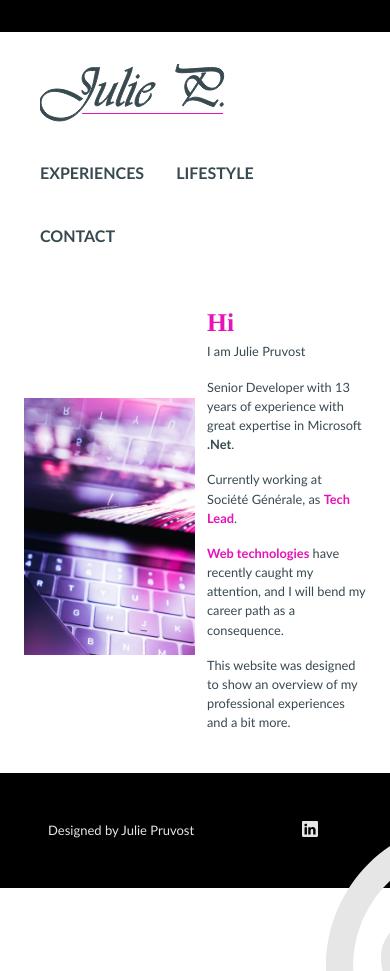
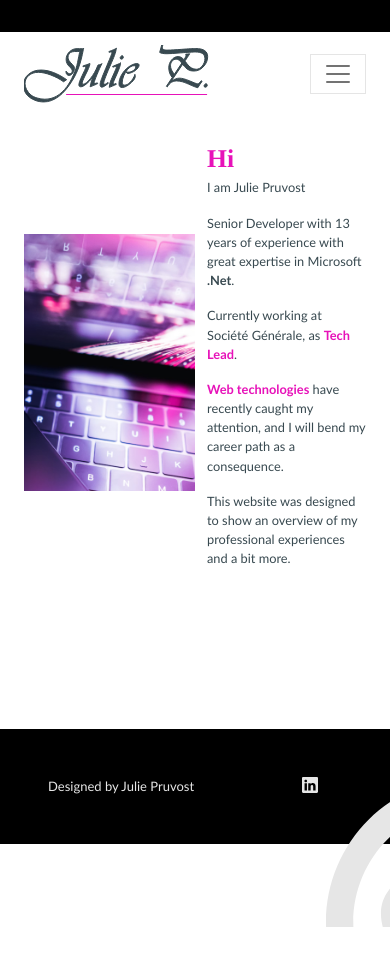
Before and after one commit to JuliePruvost/JuliePruvost.github.io, a React (Create React App) app: page / in a window 390 px wide. Shown: the top 971 px of the page. After the commit the page ends 927 px from the top, so only its background shows below. Built offline with nearby package versions, Linux system fonts and the light colour scheme.

Commit message:
responsive navbar

```diff
--- a/src/components/navigation/NavigationBar.tsx
+++ b/src/components/navigation/NavigationBar.tsx
@@ -3,36 +3,61 @@ import { NavLink } from "react-router-dom";
 import { mainRoute, routeDescriptions } from "./Routes";
 import {ReactComponent as MainNavItemSvg} from './components/MainNavItem.svg';
 import './NavigationBar.scss';
+import { Container, Navbar } from "react-bootstrap";
+import { useState } from "react";
+
+const MainNavigationItem = () => {
+    return (
+        <Nav.Item key={0}>
+            <Nav.Link as={NavLink} to={routeDescriptions[0].path!} className="main-nav-item">
+                <MainNavItemSvg />
+            </Nav.Link>
+        </Nav.Item>
+    );
+}
+
+export default function NavigationBar() {
+    const [expanded, setExpanded] = useState(false);
+
+    const onToggleClick = () => {
+        setExpanded(expanded ? false : true);
+    };
+
+    const onItemClick = () => {
+        setExpanded(false);
+    };
 
     const navigationItems = routeDescriptions.map((routeDescription, index) => {
         if (!routeDescription.path) {
             return <></>;
         }
-
         if (routeDescription === mainRoute) {
-        return (
-            <Nav.Item key={index}>
-                <Nav.Link as={NavLink} to={routeDescription.path} className="main-nav-item">
-                    <MainNavItemSvg />
-                </Nav.Link>
-            </Nav.Item>
-        )
+            return <></>;
         }
 
         return (
             <Nav.Item key={index} className="common-nav-item">
-            <Nav.Link as={NavLink} to={routeDescription.path}>{routeDescription.label}</Nav.Link>
+                <Nav.Link as={NavLink} onClick={onItemClick} to={routeDescription.path}>{routeDescription.label}</Nav.Link>
             </Nav.Item>
         );
     });
 
-export default function NavigationBar() {
     return (
-        <Nav
+        <Container>
+        <Navbar expand="sm" expanded={expanded}>
+            <Container>
+                <Navbar.Brand href="#home"><MainNavigationItem /></Navbar.Brand>
+                <Navbar.Toggle onClick={onToggleClick} aria-controls="basic-navbar-nav" />
+                <Navbar.Collapse id="responsive-navbar-nav">
+                    <Nav className="me-auto"
                         activeKey="/"
                         // onSelect={(selectedKey) => alert(`selected ${selectedKey}`)}
                     >
                         {navigationItems}
                     </Nav>
+                </Navbar.Collapse>
+            </Container>
+        </Navbar>
+        </Container>
     );
 }
```
Lines whose indentation alone changed are shown as unchanged.
